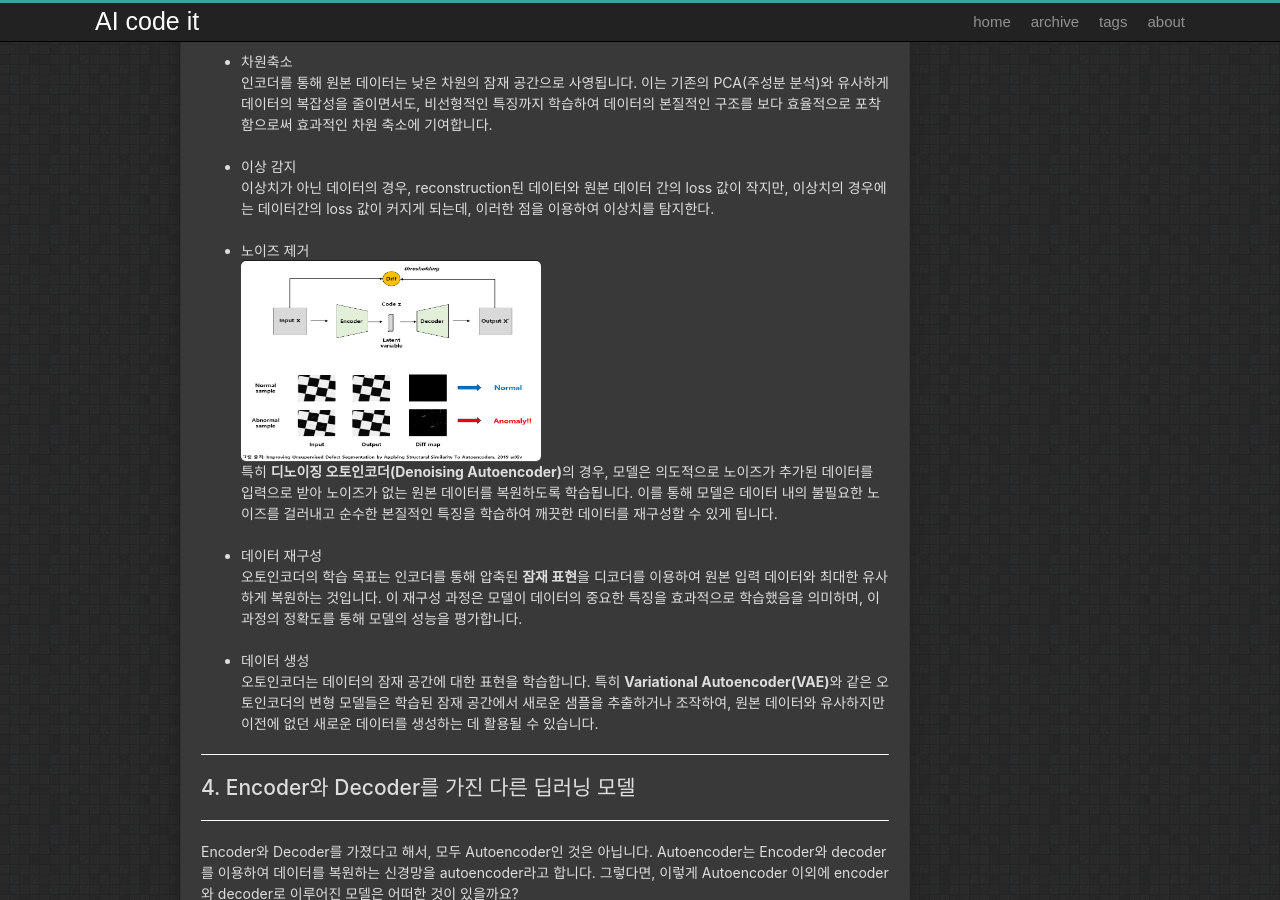
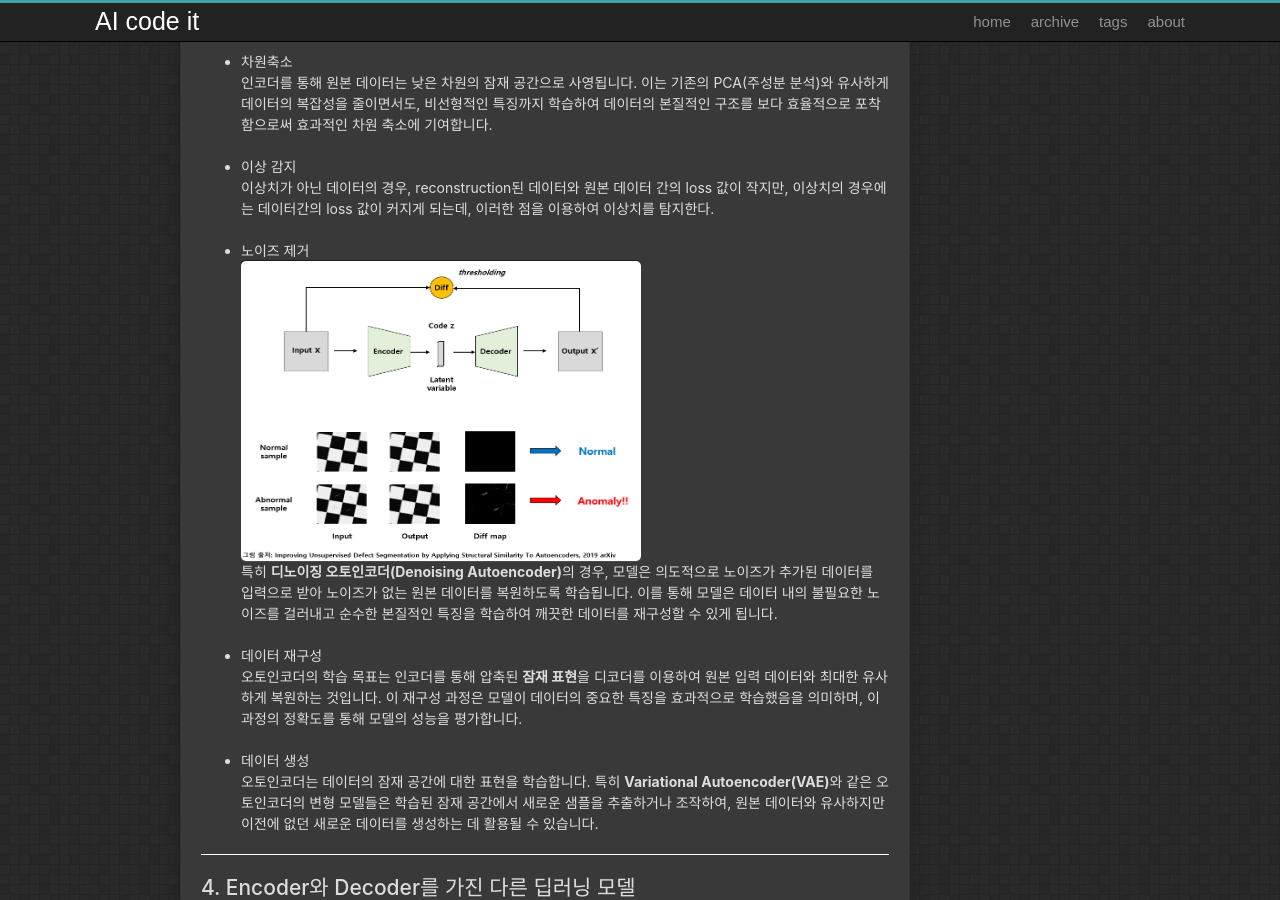
Before and after one commit to Lee-keonhee/AIcodeit, a Jekyll site: the page built from _posts/2025-08-17-weekly_6.md, in a window 1280 px wide and 900 px high, scrolled down 3116 px. Built offline with Jekyll 4.4.1, drawn with Linux system fonts in a browser that asks for light colours.

Commit message:
Update 2025-08-17-weekly_6.md

```diff
--- a/_posts/2025-08-17-weekly_6.md
+++ b/_posts/2025-08-17-weekly_6.md
@@ -90,7 +90,7 @@ Convolutional Neural Network(CNN)은 기본적으로 아래 그림과 같은 형
 이상치가 아닌 데이터의 경우, reconstruction된 데이터와 원본 데이터 간의 loss 값이 작지만, 이상치의 경우에는 데이터간의 loss 값이 커지게 되는데, 이러한 점을 이용하여 이상치를 탐지한다.
 <br>
 - 노이즈 제거
-<img src="{{"/assets/images/autoencoder.png" | relative_url }}" width="300" height="200" alt="CNN 모델">
+<img src="{{"/assets/images/autoencoder.png" | relative_url }}" width="400" height="300" alt="Anomaly_detection_autoencoder">
 특히 **디노이징 오토인코더(Denoising Autoencoder)**의 경우, 모델은 의도적으로 노이즈가 추가된 데이터를 입력으로 받아 노이즈가 없는 원본 데이터를 복원하도록 학습됩니다. 이를 통해 모델은 데이터 내의 불필요한 노이즈를 걸러내고 순수한 본질적인 특징을 학습하여 깨끗한 데이터를 재구성할 수 있게 됩니다.
 <br>
 - 데이터 재구성
```
